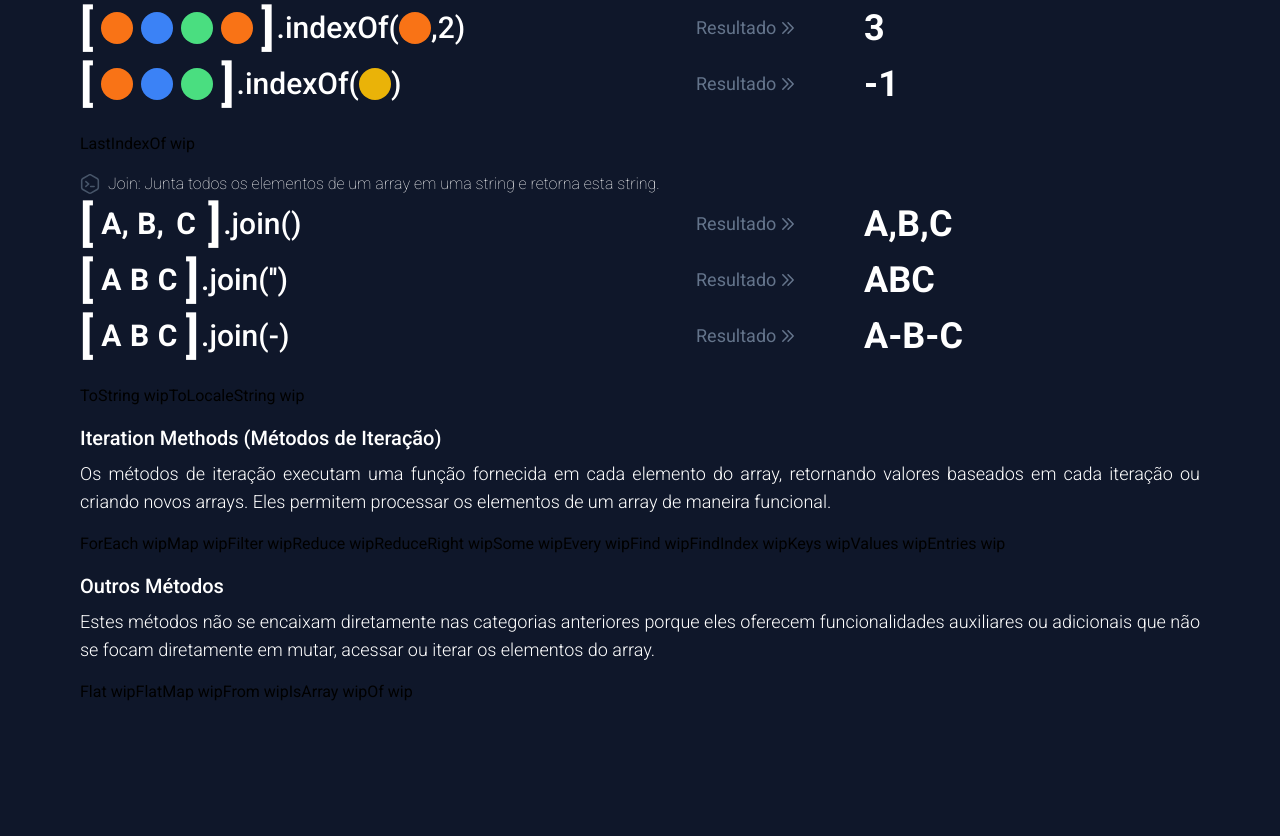
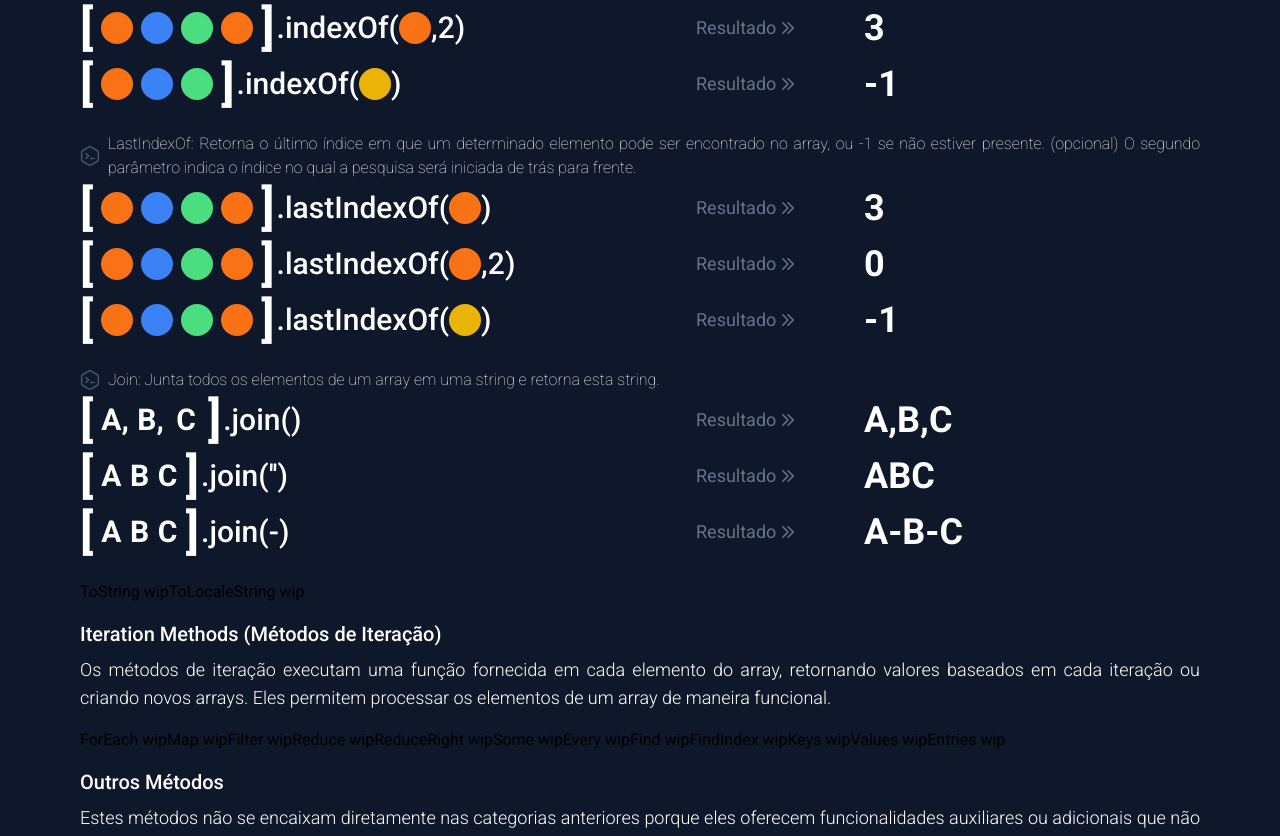
Before and after one commit to eduardodallmann/array-visualised, a Next.js app: page / in a window 1280 px wide. Shown: the part 2040-2876 px from the top of the page. Before the commit the page ends 2824 px from the top, so only its background shows below. Built offline with nearby package versions, Linux system fonts and the light colour scheme.

Commit message:
last index of

```diff
--- a/src/components/accessor-arrays/last-index-of.tsx
+++ b/src/components/accessor-arrays/last-index-of.tsx
@@ -1,3 +1,72 @@
+import { ArrayBlock } from '../commons/array-block';
+import { ArrayFunctionBlockWrapper } from '../commons/array-function-block-wrapper';
+import { ExampleContainer } from '../commons/example-container';
+import { ExampleWrapper } from '../commons/example-wrapper';
+import { FunctionBlock } from '../commons/function-block';
+import { ResultBlock } from '../commons/result-block';
+import { Colors, type FunctionBlockType } from '../commons/types';
+
+const code = `const animais = ['Dodo', 'Tigre', 'Pinguim', 'Dodo'];
+
+console.log(animais.lastIndexOf('Dodo'));
+// Saída esperada: 3
+
+console.log(animais.lastIndexOf('Tigre'));
+// Saída esperada: 1
+`;
+
+const repeatedItem = { id: crypto.randomUUID(), color: Colors.orange };
+const lastIndexOf1: Array<FunctionBlockType> = [
+  repeatedItem,
+  { id: crypto.randomUUID(), color: Colors.blue },
+  { id: crypto.randomUUID(), color: Colors.green },
+  repeatedItem,
+];
+const lastIndexOfParam1: Array<FunctionBlockType> = [repeatedItem];
+const lastIndexOfResult1 = lastIndexOf1.lastIndexOf(repeatedItem);
+
+const lastIndexOf2: Array<FunctionBlockType> = [...lastIndexOf1];
+const lastIndexOfParam2: Array<FunctionBlockType> = [
+  lastIndexOf2[3],
+  { id: crypto.randomUUID(), element: 2 },
+];
+const lastIndexOfResult2 = lastIndexOf2.lastIndexOf(lastIndexOfParam2[0], 2);
+
+const lastIndexOf3: Array<FunctionBlockType> = [...lastIndexOf1];
+const lastIndexOfParam3: Array<FunctionBlockType> = [
+  { id: crypto.randomUUID(), color: Colors.yellow },
+];
+const lastIndexOfResult3 = lastIndexOf3.lastIndexOf(lastIndexOfParam3[0]);
+
 export function LastIndexOf() {
-  return <>LastIndexOf wip</>;
+  return (
+    <ExampleContainer>
+      <ExampleWrapper
+        explanation="LastIndexOf: Retorna o último índice em que um determinado elemento pode ser encontrado no array, ou -1 se não estiver presente. (opcional) O segundo parâmetro indica o índice no qual a pesquisa será iniciada de trás para frente."
+        code={code}
+      >
+        <ArrayFunctionBlockWrapper>
+          <ArrayBlock itens={lastIndexOf1} />
+          <FunctionBlock functionName="lastIndexOf" itens={lastIndexOfParam1} />
+        </ArrayFunctionBlockWrapper>
+        <ResultBlock>{lastIndexOfResult1}</ResultBlock>
+      </ExampleWrapper>
+
+      <ExampleWrapper>
+        <ArrayFunctionBlockWrapper>
+          <ArrayBlock itens={lastIndexOf2} />
+          <FunctionBlock functionName="lastIndexOf" itens={lastIndexOfParam2} />
+        </ArrayFunctionBlockWrapper>
+        <ResultBlock>{lastIndexOfResult2}</ResultBlock>
+      </ExampleWrapper>
+
+      <ExampleWrapper>
+        <ArrayFunctionBlockWrapper>
+          <ArrayBlock itens={lastIndexOf3} />
+          <FunctionBlock functionName="lastIndexOf" itens={lastIndexOfParam3} />
+        </ArrayFunctionBlockWrapper>
+        <ResultBlock>{lastIndexOfResult3}</ResultBlock>
+      </ExampleWrapper>
+    </ExampleContainer>
+  );
 }
```
